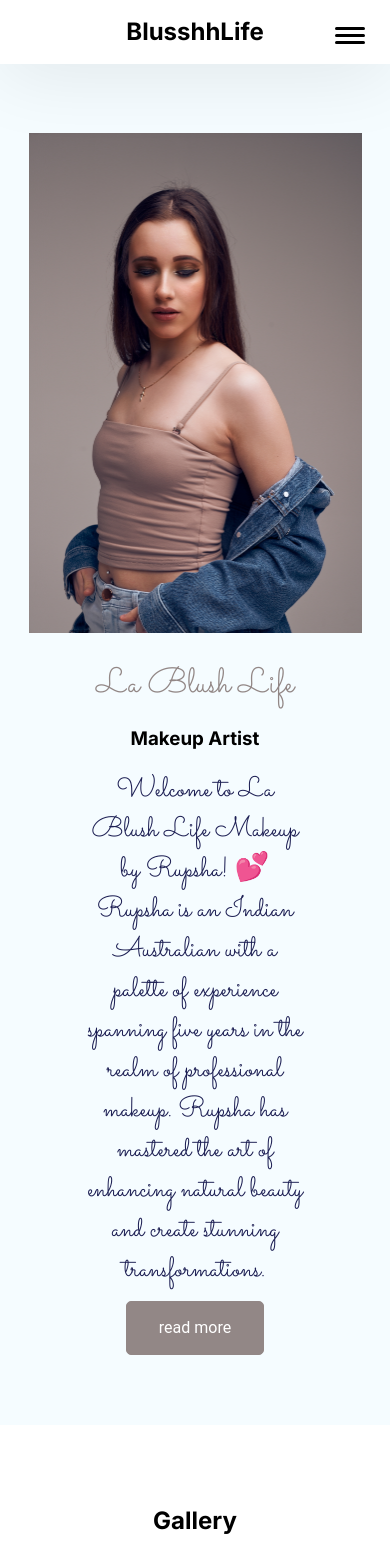
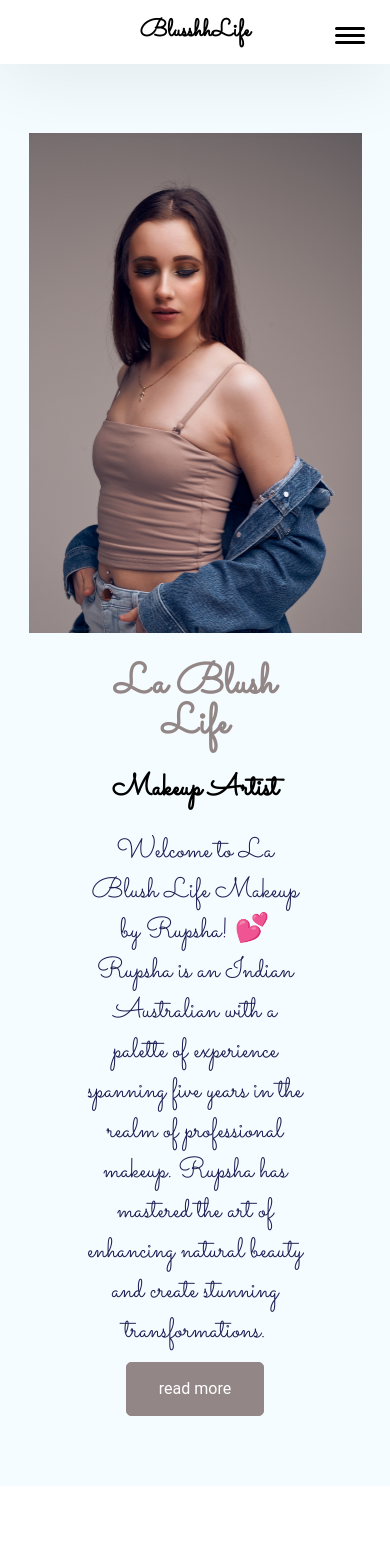
Before and after one commit to Rangeet07/Blusshhlife, a Next.js app: page / in a window 390 px wide. Shown: the top 1557 px of the page. Built offline with nearby package versions, Linux system fonts and the light colour scheme.

Commit message:
fontcommit

```diff
--- a/src/app/components/Home.js
+++ b/src/app/components/Home.js
@@ -31,16 +31,16 @@ const Home = ({title, about}) => {
     <div>
         <section className={styles.herosection}>
 
-            <div className={styles.herosectioncontentbox}>
+            <div className={`${styles['herosectioncontentbox']} ${sacramento['className']}`}>
                 <div className={styles.herosectioncontent}>
                     {/* <p className={styles.sectiontitle}>Hey Im Rangeet</p> */}
                     {/* <h2 className={styles.herosectiontitle}> */}
-                    <h2 className={`${styles['herosectiontitle']} ${sacramento['className']}`}>
+                    <h2 className={styles.herosectiontitle}>
                     <span className={styles.herosectiontitlecolor}>La Blush Life</span>{" "}
                     </h2>
-                    <h3 >Makeup Artist</h3>
+                    <h3 className={styles.info} >Makeup Artist</h3>
 
-                    <p className={ `${styles['herosectiondescription']} ${sacramento['className']}`}>
+                    <p className={styles.herosectiondescription}>
                     Welcome to La Blush Life Makeup by Rupsha! 💕
                     <br />
 
--- a/src/app/components/Nav.js
+++ b/src/app/components/Nav.js
@@ -13,9 +13,17 @@ import { useRouter } from 'next/router'
 import { usePathname } from 'next/navigation';
 
 
+import React from 'react'
+import { Inter, Sacramento } from "next/font/google";
+// import { Link } from "react-scroll";
 
-import React from 'react'
-// import { Link } from "react-scroll";
+const inter = Inter({ subsets: ['latin'] })
+
+const sacramento = Sacramento({
+  subsets:['latin'],
+
+  weight: ['400']
+})
 
 const Nav = () => {
 //     const router = useRouter();
@@ -61,7 +69,7 @@ const currentRoute = usePathname();
 
       <div className={styles.navbar_brand}>
         {/* <Image src="/blifelogo.svg" alt="Logoipsum" width={120} height={40}/>    */}
-        <h2>BlusshhLife</h2>
+        <h2 cl>BlusshhLife</h2>
       </div>
             {/* <div>
         <img src="./logo.svg" alt="Logoipsum" />
--- a/src/app/components/Pricing.js
+++ b/src/app/components/Pricing.js
@@ -5,7 +5,7 @@ import styles from "@/app/styles/pricing.module.css"
 const Pricing = () => {
   return (
     <div id='services' className={styles.text}>
-        <h2>Pricing</h2>
+        <h2 className={styles.pricehead}>Pricing</h2>
         <div class="pricing-table">
         <div class="pricing-card">
             <h3 class="pricing-card-header">Soft Glam Makeup</h3>
--- a/src/app/globals.css
+++ b/src/app/globals.css
@@ -113,7 +113,7 @@ h2 {
 /* Body 2 */
 .text-md {
   color: var(--darkblue);
-  font-size: 16px;
+  font-size: 24px;
   font-style: normal;
   font-weight: 400;
   line-height: 24px;
@@ -121,7 +121,7 @@ h2 {
 /* Body 3 */
 .text-sm {
   color: var(--black);
-  font-size: 14px;
+  font-size: 16px;
   font-style: normal;
   font-weight: 400;
   line-height: 21px;
@@ -142,7 +142,7 @@ h2 {
 /* Portfolio, Testimonial & Contact Me */
 .sub-title {
   color: var(--heading-color);
-  font-size: 16px;
+  font-size: 30px;
   font-weight: 600;
   line-height: 24px;
 }
@@ -435,10 +435,10 @@ h2 {
   color: #fff;
   padding: 12px 30px;
   border-radius: 0 0 20px 20px;
-  font-size: 16px;
-  text-transform: uppercase;
+  font-size: 26px;
   font-weight: 600;
   transition: .4s linear;
+
 }
 
 .pricing-card:hover .pricing-card-header {
--- a/src/app/layout.js
+++ b/src/app/layout.js
@@ -1,9 +1,14 @@
-import { Inter } from 'next/font/google'
+import { Inter , Sacramento} from 'next/font/google'
 import './globals.css'
 import Header from './components/Header'
 import Footer from './components/Footer'
 
 const inter = Inter({ subsets: ['latin'] })
+const sacramento = Sacramento({
+  subsets:['latin'],
+
+  weight: ['400']
+})
 
 export const metadata = {
   title: 'Create Next App',
@@ -22,7 +27,7 @@ export default function RootLayout({ children }) {
   sizes="<generated>"
 />
       </head>
-      <body className={inter.className}>
+      <body className={sacramento.className}>
         <Header/>
         {children}
         <Footer/>
--- a/src/app/styles/footer.module.css
+++ b/src/app/styles/footer.module.css
@@ -48,7 +48,7 @@
   }
   .footercontent {
     color: var(--black);
-    font-size: 18.667px;
+    font-size: 31px;
     font-weight: 400;
     line-height: 28px;
   }
--- a/src/app/styles/gallery.module.css
+++ b/src/app/styles/gallery.module.css
@@ -7,7 +7,8 @@
     text-align: center;
 }
 .heading{
-    font-size: 1.5rem;
+
+    font-size: 40px;
     line-height: 2rem;
     padding: 1rem;
     font-weight: 700;
--- a/src/app/styles/herosection.module.css
+++ b/src/app/styles/herosection.module.css
@@ -3,13 +3,17 @@
 
 .sectiontitle {
     color: var(--heading-color);
-    font-size: 21px;
+    font-size: 48px;
     text-align: center;
     font-style: normal;
-    font-weight: 600;
+    font-weight:700 ;
     line-height: 32px;
     display: flex;
     align-items: flex-start;
+  }
+
+  .info{
+    font-size: 30px;
   }
   /* Portfolio, Testimonial & Contact Me */
   .sub-title {
@@ -107,7 +111,7 @@
 
    .herosectiontitle,
   .sections--heading {
-    font-size: 35px;
+    font-size: 42px;
     line-height: 40px;
   }
  .herosectioncontentbox {
--- a/src/app/styles/navbar.module.css
+++ b/src/app/styles/navbar.module.css
@@ -31,7 +31,7 @@
   /* Navbar Content */
   .navbarcontent {
     color: var(--darkblue);
-    font-size: 16px;
+    font-size: 24px;
     font-style: normal;
     font-weight: 400;
     line-height: 24px;
--- a/src/app/styles/pricing.module.css
+++ b/src/app/styles/pricing.module.css
@@ -1,5 +1,8 @@
 .text{
     text-align: center;
+}
+.pricehead{
+    font-size: 40px;
 }
 
 .lash{
```
